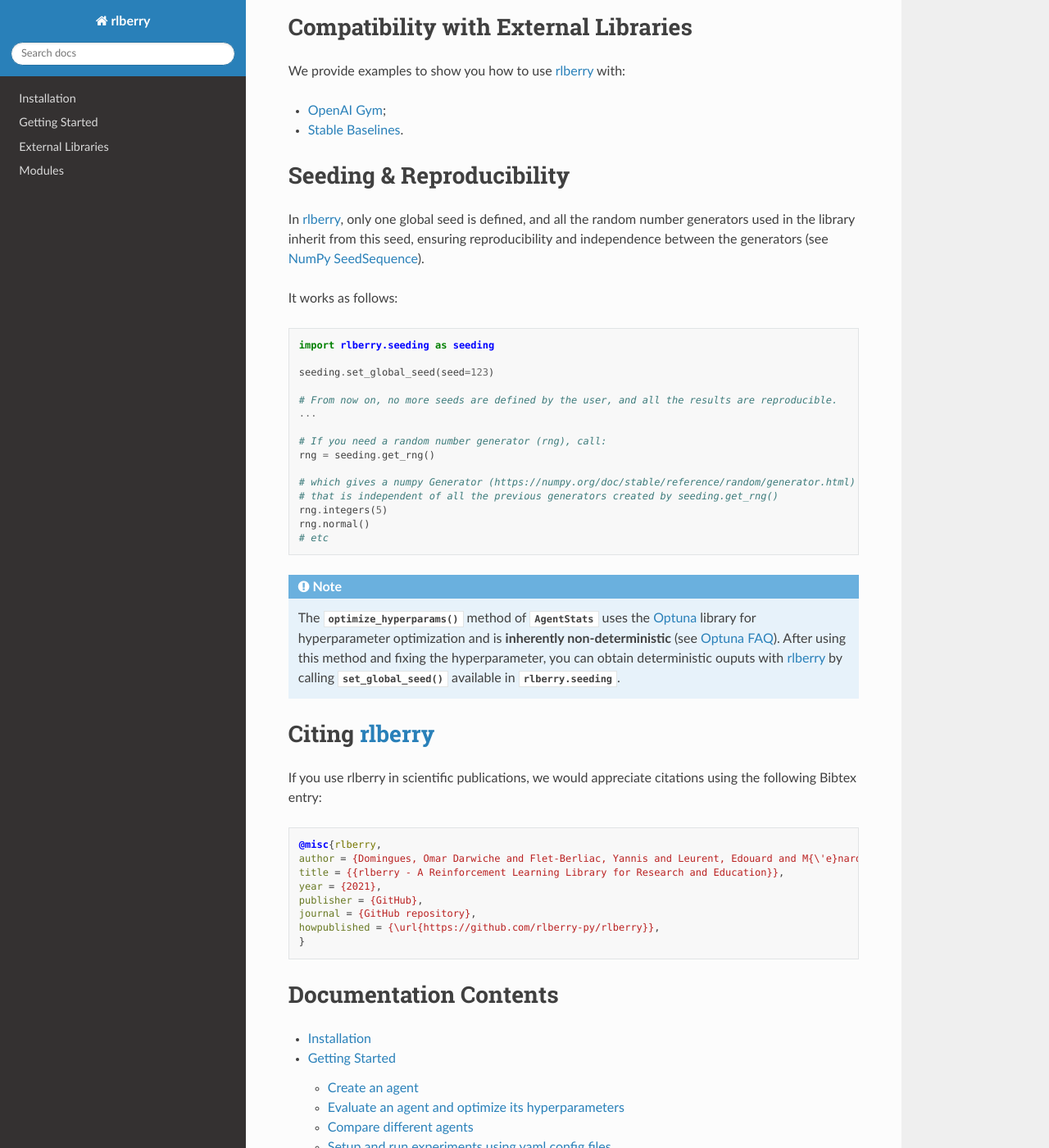
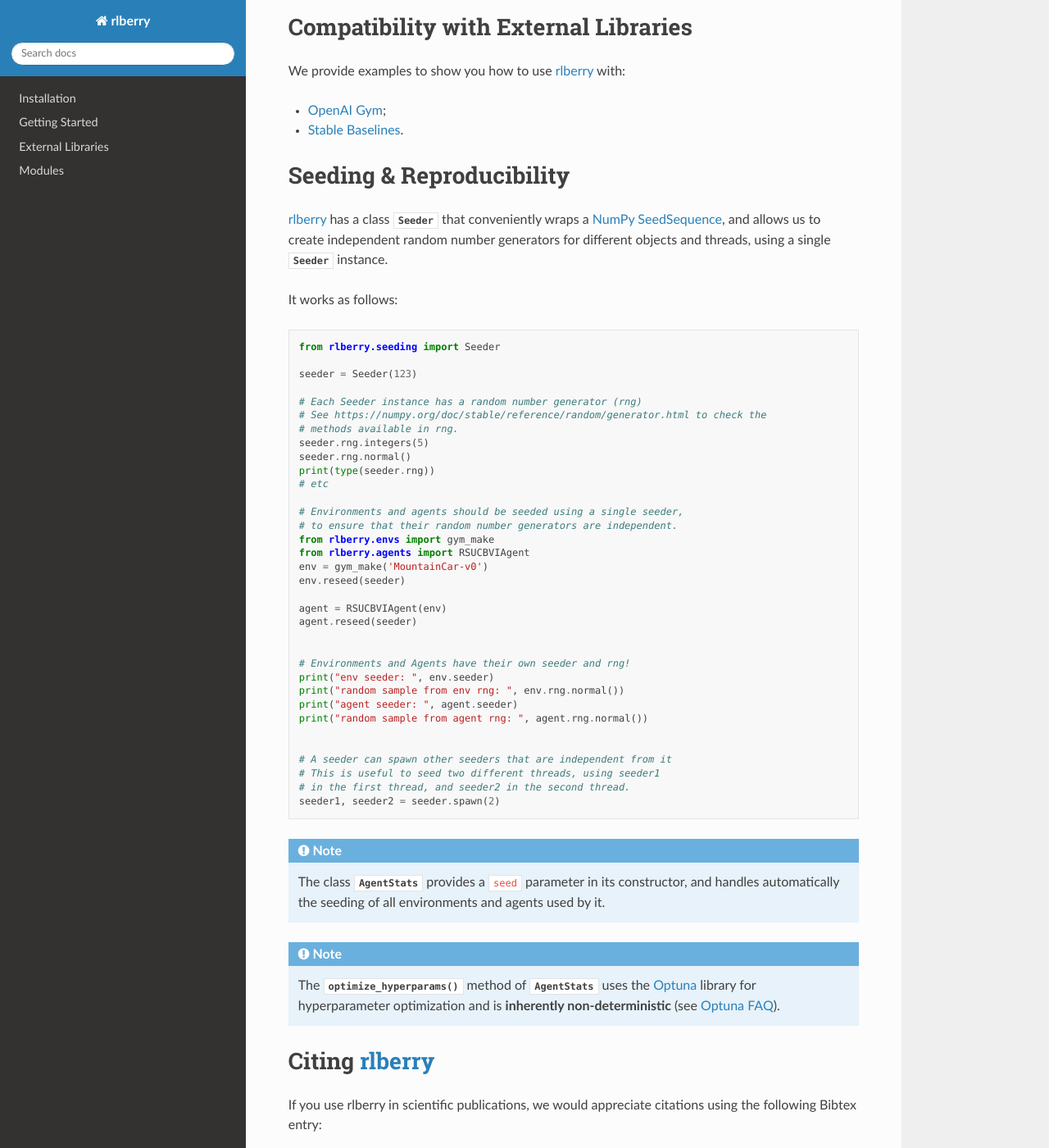
Before and after one commit to rlberry-py/rlberry, a Sphinx documentation site: the page built from docs/index.rst, in a window 1280 px wide and 1400 px high, scrolled down 825 px. Shown: the whole window at 82% size. Built offline with Sphinx 7.4.7 and the Read the Docs theme 2.0.0, drawn with Linux system fonts in a browser that asks for light colours.

Commit message:
feat(docs): Explaining new seeding

```diff
--- a/docs/index.rst
+++ b/docs/index.rst
@@ -65,32 +65,54 @@
 Seeding & Reproducibility
 ==========================
 
-In rlberry_, only one global seed is defined, and all the random number generators used
-in the library inherit from this seed, ensuring reproducibility and
-independence between the generators
-(see `NumPy SeedSequence <https://numpy.org/doc/stable/reference/random/parallel.html>`_).
+rlberry_ has a class :class:`~rlberry.seeding.seeder.Seeder` that conveniently wraps a `NumPy SeedSequence <https://numpy.org/doc/stable/reference/random/parallel.html>`_,
+and allows us to create independent random number generators for different objects and threads, using a single
+:class:`~rlberry.seeding.seeder.Seeder` instance.
 
 It works as follows:
 
 
 .. code-block:: python
 
-   import rlberry.seeding as seeding
+    from rlberry.seeding import Seeder
 
-   seeding.set_global_seed(seed=123)
+    seeder = Seeder(123)
 
-   # From now on, no more seeds are defined by the user, and all the results are reproducible.
-   ...
+    # Each Seeder instance has a random number generator (rng)
+    # See https://numpy.org/doc/stable/reference/random/generator.html to check the
+    # methods available in rng.
+    seeder.rng.integers(5)
+    seeder.rng.normal()
+    print(type(seeder.rng))
+    # etc
 
-   # If you need a random number generator (rng), call:
-   rng = seeding.get_rng()
+    # Environments and agents should be seeded using a single seeder,
+    # to ensure that their random number generators are independent.
+    from rlberry.envs import gym_make
+    from rlberry.agents import RSUCBVIAgent
+    env = gym_make('MountainCar-v0')
+    env.reseed(seeder)
 
-   # which gives a numpy Generator (https://numpy.org/doc/stable/reference/random/generator.html)
-   # that is independent of all the previous generators created by seeding.get_rng()
-   rng.integers(5)
-   rng.normal()
-   # etc
+    agent = RSUCBVIAgent(env)
+    agent.reseed(seeder)
 
+
+    # Environments and Agents have their own seeder and rng!
+    print("env seeder: ", env.seeder)
+    print("random sample from env rng: ", env.rng.normal())
+    print("agent seeder: ", agent.seeder)
+    print("random sample from agent rng: ", agent.rng.normal())
+
+
+    # A seeder can spawn other seeders that are independent from it
+    # This is useful to seed two different threads, using seeder1
+    # in the first thread, and seeder2 in the second thread.
+    seeder1, seeder2 = seeder.spawn(2)
+
+
+.. note::
+    The class :class:`~rlberry.stats.agent_stats.AgentStats` provides a :code:`seed` parameter in its constructor,
+    and handles automatically the seeding of all environments and agents used by it.
 
 .. note::
 
@@ -98,8 +120,7 @@
    :class:`~rlberry.stats.agent_stats.AgentStats` uses the `Optuna <https://optuna.org/>`_
    library for hyperparameter optimization and is **inherently non-deterministic**
    (see `Optuna FAQ <https://optuna.readthedocs.io/en/stable/faq.html#how-can-i-obtain-reproducible-optimization-results>`_).
-   After using this method and fixing the hyperparameter, you can obtain deterministic
-   ouputs with rlberry_ by calling :func:`set_global_seed` available in :mod:`rlberry.seeding`.
+
 
 
 Citing rlberry_
```
Also changed, not shown: docs/source/rlberry.envs.benchmarks.generalization.rst (added, +21 -0 lines), 1 other file.
